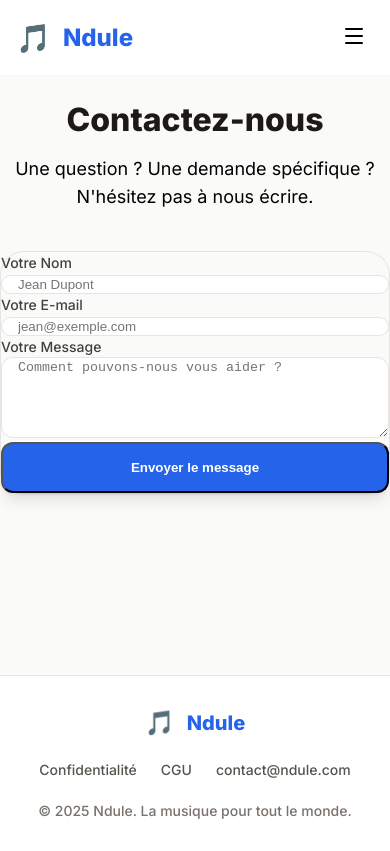
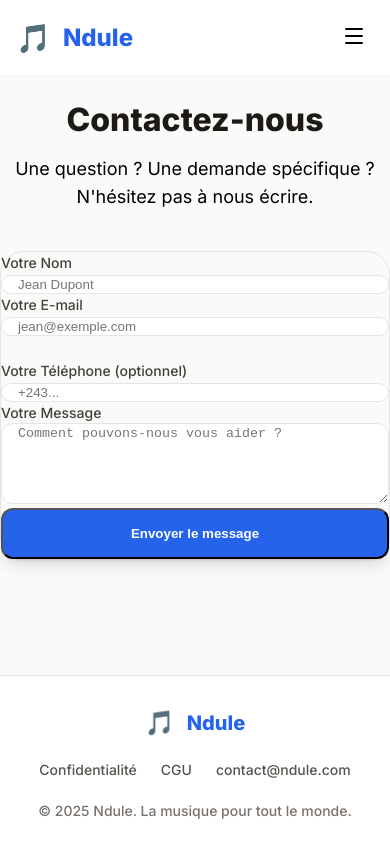
Before and after one commit to Dieu-Merci-Kambale/Ndule, a React (Vite) app: page /fr/contact in a window 390 px wide. Built offline with nearby package versions, Linux system fonts and the light colour scheme; no server answers.

Commit message:
Integrate Web3Forms logic from MyStarlink

```diff
--- a/src/pages/Contact.jsx
+++ b/src/pages/Contact.jsx
@@ -3,14 +3,42 @@ import { useTranslation } from '../hooks/useTranslation';
 
 const Contact = () => {
   const { t, lang } = useTranslation();
-  const [formData, setFormData] = useState({ name: '', email: '', message: '' });
-  const [status, setStatus] = useState(null);
+  const [formData, setFormData] = useState({ name: '', email: '', phone: '', message: '' });
+  const [status, setStatus] = useState(null); // 'submitting', 'success', 'error'
 
   const handleSubmit = async (e) => {
     e.preventDefault();
-    // TODO: Implémenter la logique de BM Services ici
-    console.log("Form data:", formData);
-    setStatus("success"); // Simulation
+    setStatus('submitting');
+
+    try {
+      const response = await fetch('https://api.web3forms.com/submit', {
+        method: 'POST',
+        headers: {
+          'Content-Type': 'application/json',
+          Accept: 'application/json',
+        },
+        body: JSON.stringify({
+          access_key: '92544cee-4713-4afe-91d9-f628581f1b1b',
+          subject: 'Nouveau message depuis Ndule',
+          from_name: 'Ndule Contact',
+          name: formData.name,
+          email: formData.email,
+          phone: formData.phone,
+          message: formData.message,
+        }),
+      });
+
+      const result = await response.json();
+      if (result.success) {
+        setStatus('success');
+      } else {
+        console.error(result);
+        setStatus('error');
+      }
+    } catch (error) {
+      console.error(error);
+      setStatus('error');
+    }
   };
 
   return (
@@ -26,16 +54,25 @@ const Contact = () => {
             <div className="text-center py-10">
               <div className="w-16 h-16 bg-green-100 text-green-600 rounded-full flex items-center justify-center mx-auto mb-4 text-3xl">✓</div>
               <h2 className="text-2xl font-bold mb-2">Message envoyé !</h2>
-              <p className="text-stone-500">Nous vous répondrons dans les plus brefs délais.</p>
+              <p className="text-stone-500">Nous avons bien reçu votre demande et nous vous répondrons dans les plus brefs délais.</p>
               <button
-                onClick={() => setStatus(null)}
-                className="mt-6 px-6 py-2 bg-blue-600 text-white rounded-full font-medium shadow-lg shadow-blue-500/20"
+                onClick={() => {
+                  setStatus(null);
+                  setFormData({ name: '', email: '', phone: '', message: '' });
+                }}
+                className="mt-6 px-6 py-2 bg-blue-600 text-white rounded-full font-medium shadow-lg shadow-blue-500/20 hover:bg-blue-700 transition-colors"
               >
                 Envoyer un autre message
               </button>
             </div>
           ) : (
             <form onSubmit={handleSubmit} className="space-y-6">
+              {status === 'error' && (
+                <div className="p-4 bg-red-50 text-red-600 rounded-xl mb-4 border border-red-100">
+                  Une erreur est survenue lors de l'envoi du message. Veuillez réessayer.
+                </div>
+              )}
+
               <div>
                 <label className="block text-sm font-medium text-stone-700 mb-1">Votre Nom</label>
                 <input
@@ -48,6 +85,7 @@ const Contact = () => {
                 />
               </div>
 
+              <div className="grid grid-cols-1 md:grid-cols-2 gap-6">
                 <div>
                   <label className="block text-sm font-medium text-stone-700 mb-1">Votre E-mail</label>
                   <input
@@ -58,6 +96,17 @@ const Contact = () => {
                     value={formData.email}
                     onChange={(e) => setFormData({...formData, email: e.target.value})}
                   />
+                </div>
+                <div>
+                  <label className="block text-sm font-medium text-stone-700 mb-1">Votre Téléphone (optionnel)</label>
+                  <input
+                    type="tel"
+                    className="w-full px-4 py-3 rounded-xl border border-stone-200 focus:outline-none focus:border-blue-500 transition-colors"
+                    placeholder="+243..."
+                    value={formData.phone}
+                    onChange={(e) => setFormData({...formData, phone: e.target.value})}
+                  />
+                </div>
               </div>
 
               <div>
@@ -74,9 +123,18 @@ const Contact = () => {
 
               <button
                 type="submit"
-                className="w-full bg-blue-600 text-white py-4 rounded-xl font-bold hover:bg-blue-700 transition-colors shadow-lg shadow-blue-500/20"
+                disabled={status === 'submitting'}
+                className="w-full bg-blue-600 text-white py-4 rounded-xl font-bold hover:bg-blue-700 transition-colors shadow-lg shadow-blue-500/20 disabled:opacity-70 disabled:cursor-not-allowed flex items-center justify-center gap-2"
               >
-                Envoyer le message
+                {status === 'submitting' ? (
+                  <>
+                    <svg className="animate-spin h-5 w-5 text-white" xmlns="http://www.w3.org/2000/svg" fill="none" viewBox="0 0 24 24">
+                      <circle className="opacity-25" cx="12" cy="12" r="10" stroke="currentColor" strokeWidth="4"></circle>
+                      <path className="opacity-75" fill="currentColor" d="M4 12a8 8 0 018-8V0C5.373 0 0 5.373 0 12h4zm2 5.291A7.962 7.962 0 014 12H0c0 3.042 1.135 5.824 3 7.938l3-2.647z"></path>
+                    </svg>
+                    Envoi en cours...
+                  </>
+                ) : 'Envoyer le message'}
               </button>
             </form>
           )}
```
Lines whose indentation alone changed are shown as unchanged.
